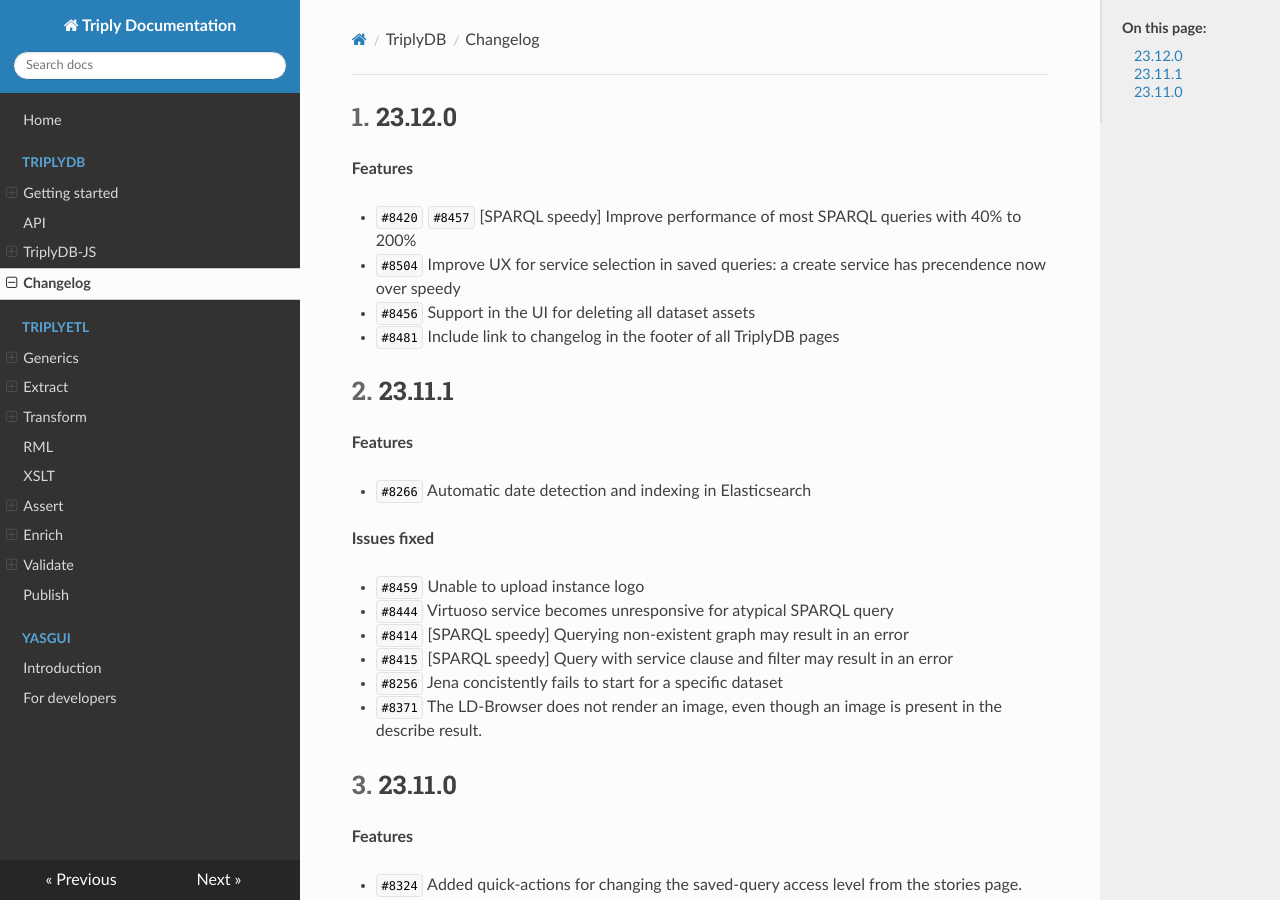
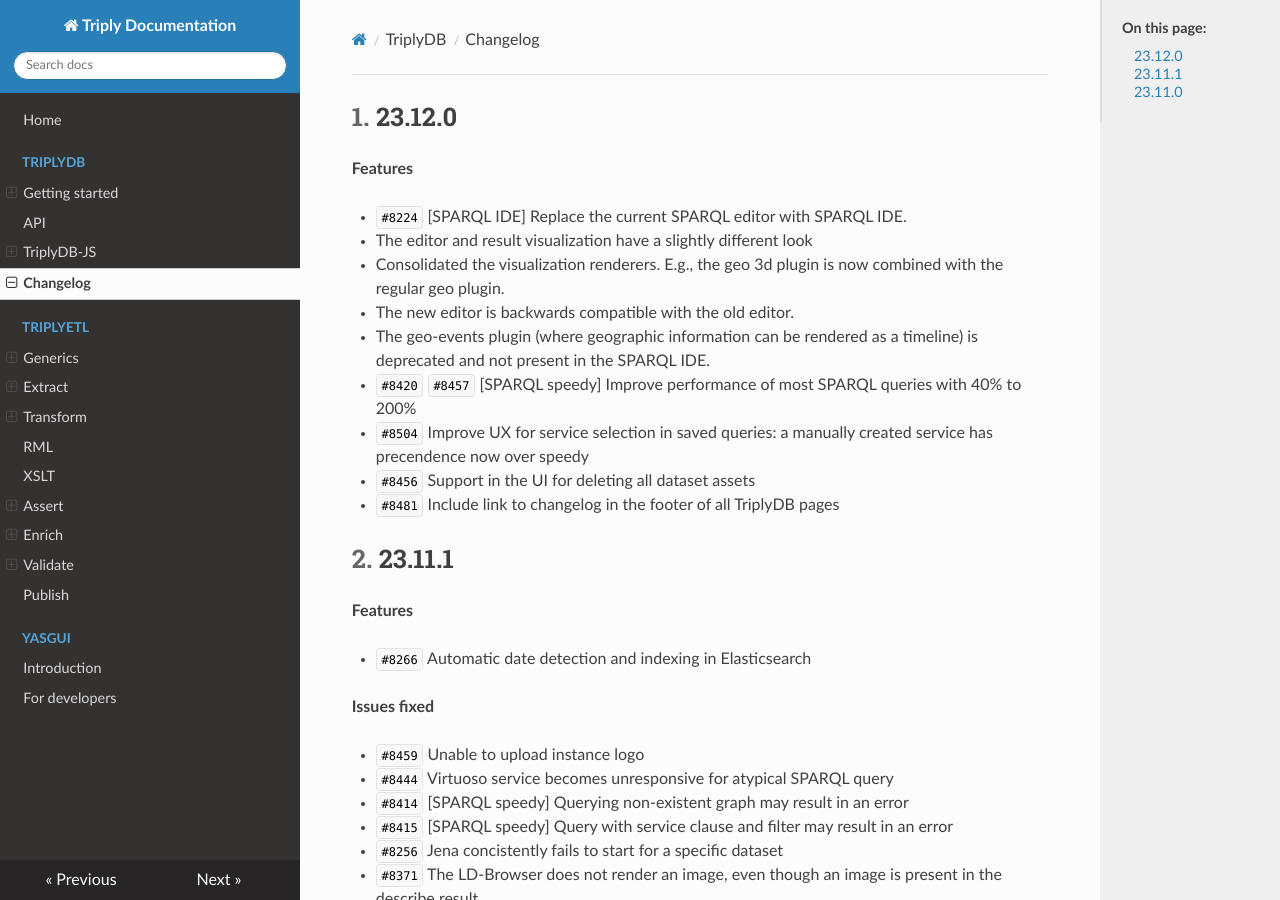
Before and after one commit to TriplyDB/Documentation, an MkDocs documentation site: the page built from docs/triplydb-changelog/index.md, in a window 1280 px wide and 900 px high. Built offline with MkDocs 1.6.1, drawn with Linux system fonts in a browser that asks for light colours.

Commit message:
updated changelog

```diff
--- a/docs/triplydb-changelog/index.md
+++ b/docs/triplydb-changelog/index.md
@@ -10,9 +10,13 @@
 
 **Features**
 
-
+- `#8224` [SPARQL IDE] Replace the current SPARQL editor with SPARQL IDE.
+  - The editor and result visualization have a slightly different look
+  - Consolidated the visualization renderers. E.g., the geo 3d plugin is now combined with the regular geo plugin.
+  - The new editor is backwards compatible with the old editor.
+  - The geo-events plugin (where geographic information can be rendered as a timeline) is deprecated and not present in the SPARQL IDE.
 - `#8420` `#8457` [SPARQL speedy] Improve performance of most SPARQL queries with 40% to 200%
-- `#8504` Improve UX for service selection in saved queries: a create service has precendence now over speedy
+- `#8504` Improve UX for service selection in saved queries: a manually created service has precendence now over speedy
 - `#8456` Support in the UI for deleting all dataset assets
 - `#8481` Include link to changelog in the footer of all TriplyDB pages
 
```
